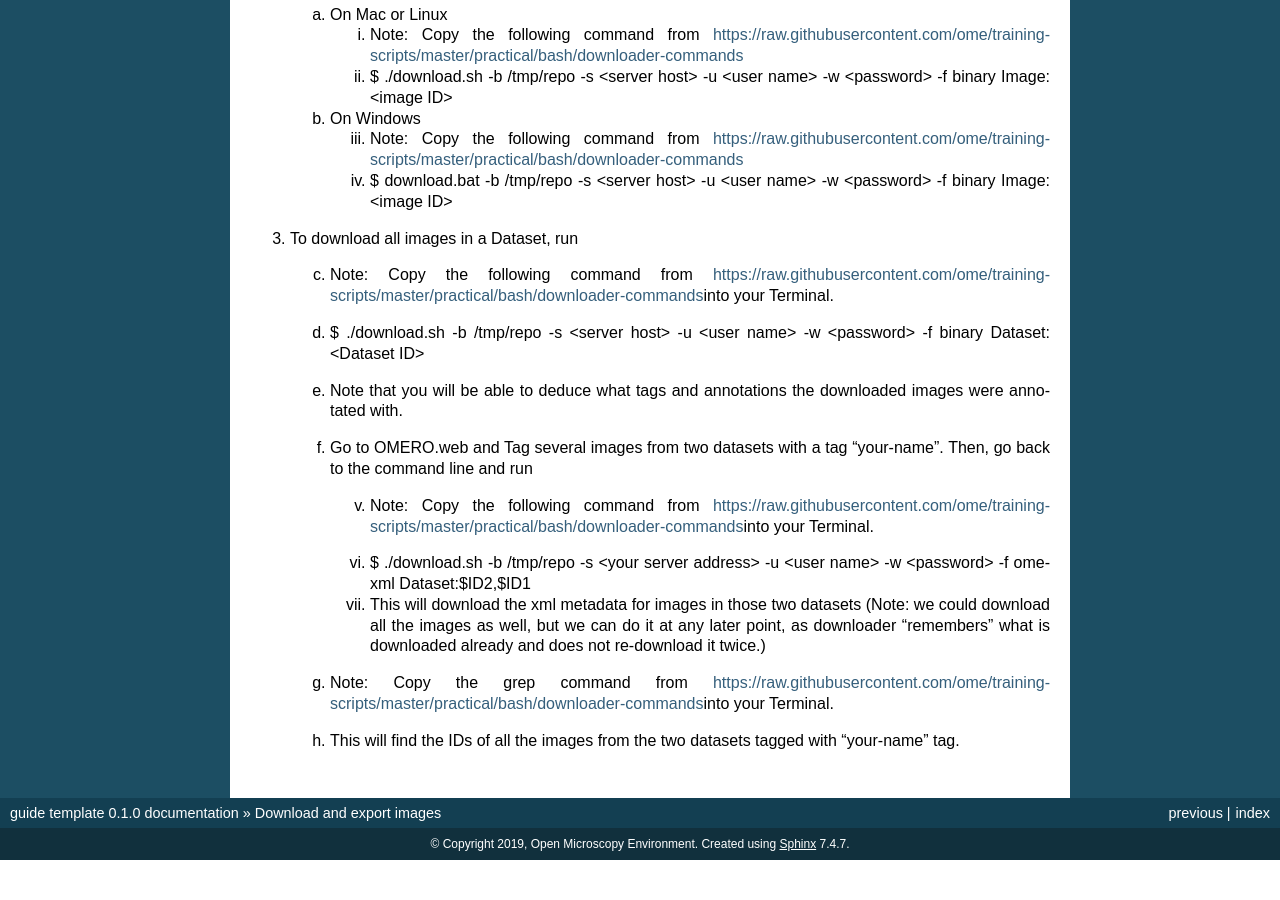
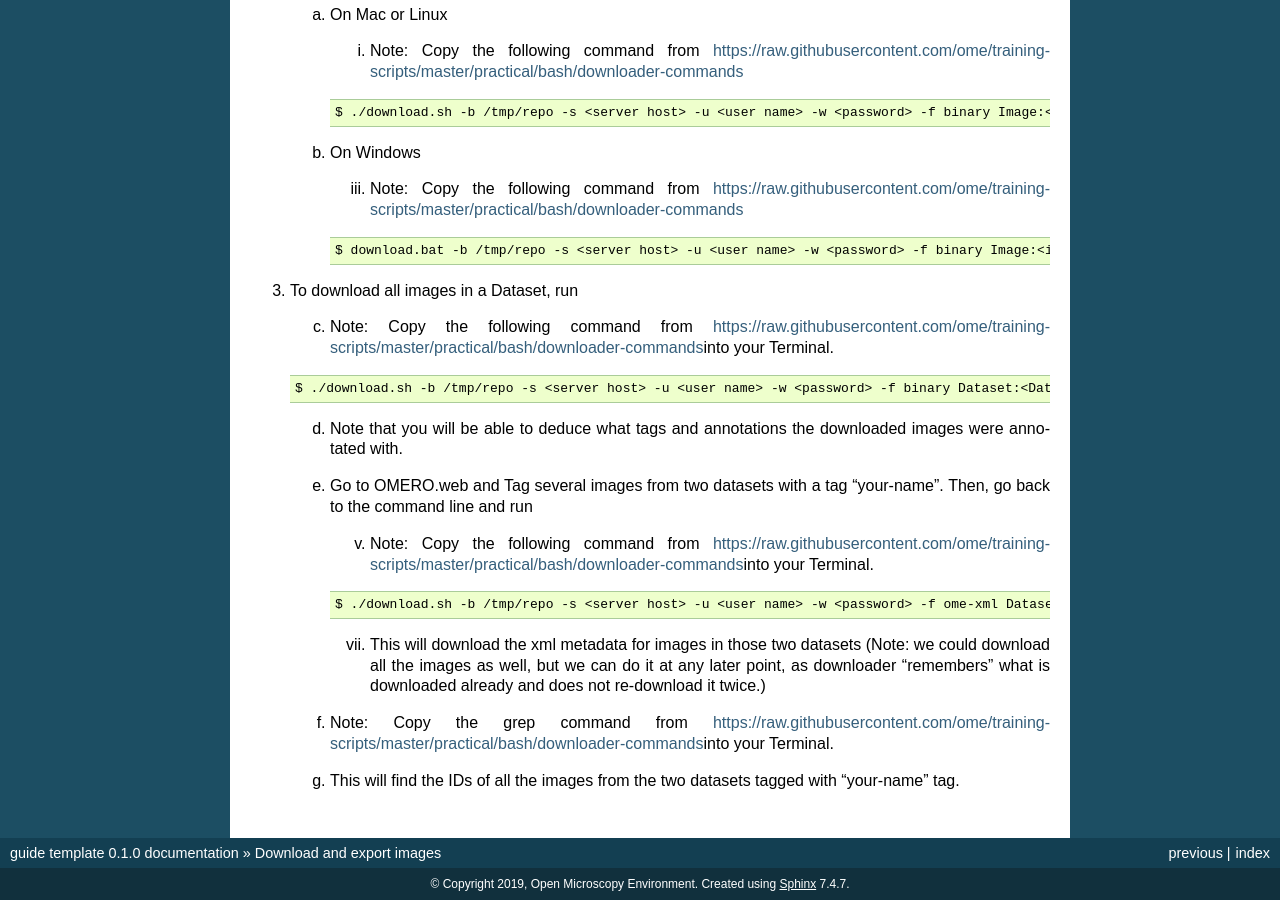
Before and after one commit to ome/omero-guide-download, a Sphinx documentation site: the page built from docs/download.rst, in a window 1280 px wide and 900 px high, scrolled down 1527 px. Built offline with Sphinx 7.4.7, drawn with Linux system fonts in a browser that asks for light colours; before the commit the page ends 2387 px from its top, so only the background shows below that; some of the changed lines change nothing that is shown.

Commit message:
Fix formatting

```diff
--- a/docs/download.rst
+++ b/docs/download.rst
@@ -63,33 +63,41 @@ Image export using omero-downloader (demo only)
 
       i.  Note: Copy the following command from \ https://raw.githubusercontent.com/ome/training-scripts/master/practical/bash/downloader-commands
 
-      ii. $ ./download.sh -b /tmp/repo -s <server host> -u <user name> -w <password> -f binary Image:<image ID>
+      ::
+
+           $ ./download.sh -b /tmp/repo -s <server host> -u <user name> -w <password> -f binary Image:<image ID>
 
    b. On Windows
 
       iii. Note: Copy the following command from \ https://raw.githubusercontent.com/ome/training-scripts/master/practical/bash/downloader-commands
 
-      iv.  $ download.bat -b /tmp/repo -s <server host> -u <user name> -w <password> -f binary Image:<image ID>
+      ::
+
+            $ download.bat -b /tmp/repo -s <server host> -u <user name> -w <password> -f binary Image:<image ID>
 
 3. To download all images in a Dataset, run
 
    c. Note: Copy the following command from \ https://raw.githubusercontent.com/ome/training-scripts/master/practical/bash/downloader-commands\ into your Terminal.
 
-   d. $ ./download.sh -b /tmp/repo -s <server host> -u <user name> -w <password> -f binary Dataset:<Dataset ID>
+   ::
 
-   e. Note that you will be able to deduce what tags and annotations the downloaded images were annotated with.
+       $ ./download.sh -b /tmp/repo -s <server host> -u <user name> -w <password> -f binary Dataset:<Dataset ID>
 
-   f. Go to OMERO.web and Tag several images from two datasets with a tag “your-name”. Then, go back to the command line and run
+   d. Note that you will be able to deduce what tags and annotations the downloaded images were annotated with.
+
+   e. Go to OMERO.web and Tag several images from two datasets with a tag “your-name”. Then, go back to the command line and run
 
       v.   Note: Copy the following command from \ https://raw.githubusercontent.com/ome/training-scripts/master/practical/bash/downloader-commands\ into your Terminal.
 
-      vi.  $ ./download.sh -b /tmp/repo -s <your server address> -u <user name> -w <password> -f ome-xml Dataset:$ID2,$ID1
+      ::
+
+         $ ./download.sh -b /tmp/repo -s <server host> -u <user name> -w <password> -f ome-xml Dataset:$ID2,$ID1
 
       vii. This will download the xml metadata for images in those two datasets (Note: we could download all the images as well, but we can do it at any later point, as downloader “remembers” what is downloaded already and does not re-download it twice.)
 
-   g. Note: Copy the grep command from \ https://raw.githubusercontent.com/ome/training-scripts/master/practical/bash/downloader-commands\ into your Terminal.
+   f. Note: Copy the grep command from \ https://raw.githubusercontent.com/ome/training-scripts/master/practical/bash/downloader-commands\ into your Terminal.
 
-   h. This will find the IDs of all the images from the two datasets tagged with “your-name” tag.
+   g. This will find the IDs of all the images from the two datasets tagged with “your-name” tag.
 
 .. |image1| image:: images/download1.png
    :width: 0.25in
```
